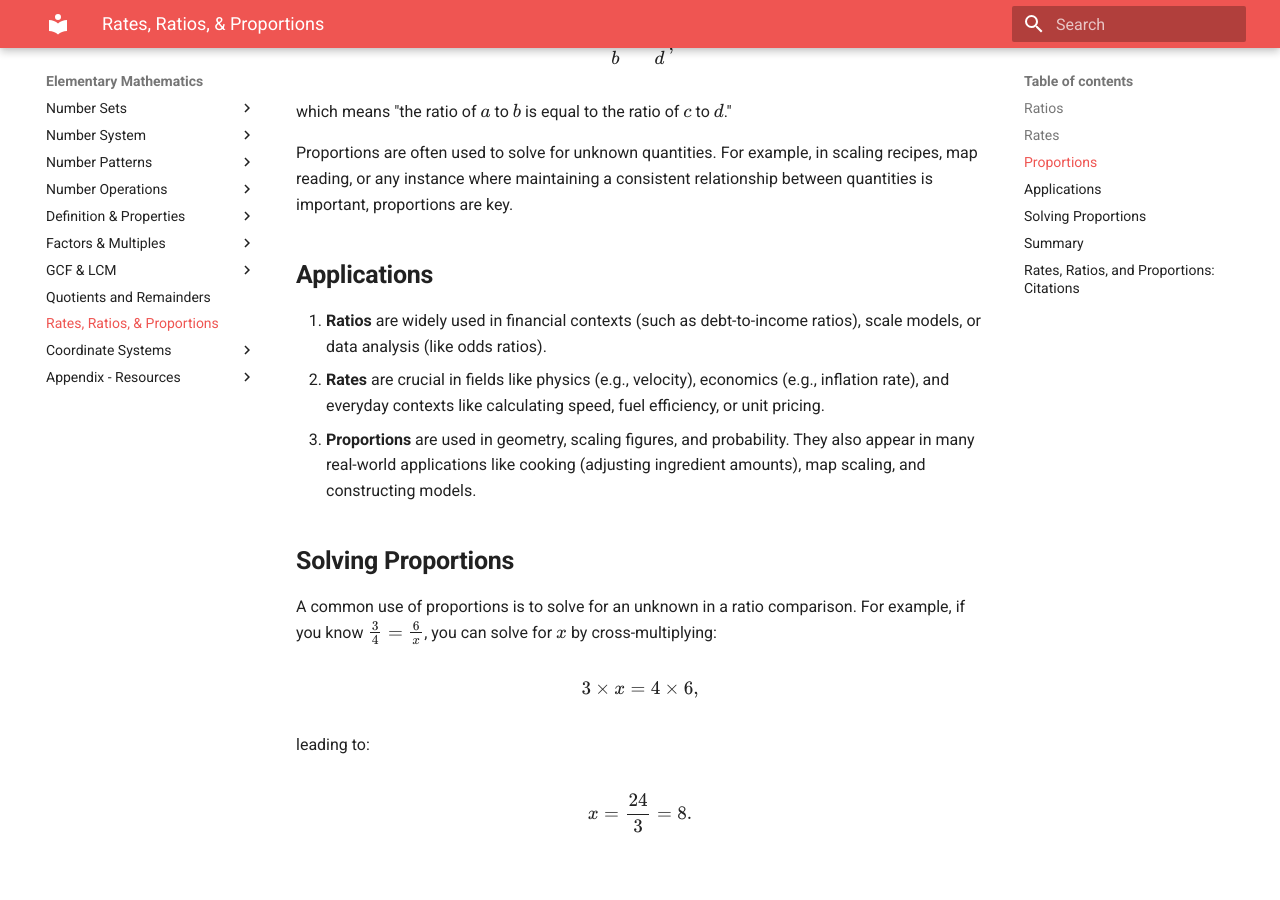
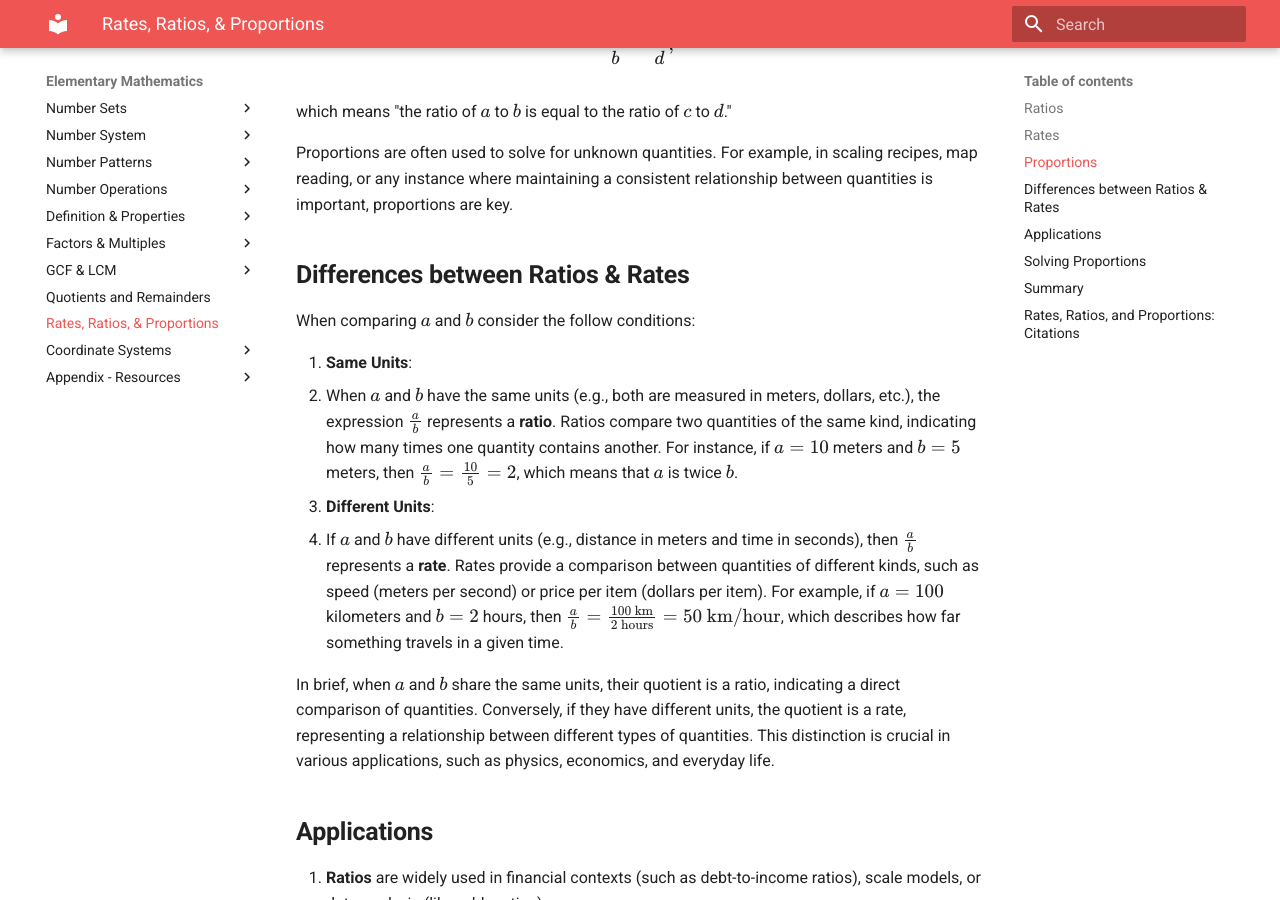
Before and after one commit to baseonballs/mpower-sitedocs, an MkDocs documentation site: the page built from site-docs/mathematics/elem/core-concepts/rates-ratios-proportions/intro.md, in a window 1280 px wide and 900 px high, scrolled down 1081 px. Built offline with MkDocs 1.6.1 and Material for MkDocs 9.7.7, drawn with Linux system fonts in a browser that asks for light colours; formulas are drawn with MathJax 3.

Commit message:
added context to differentiate between rates and ratios.

```diff
--- a/site-docs/mathematics/elem/core-concepts/rates-ratios-proportions/intro.md
+++ b/site-docs/mathematics/elem/core-concepts/rates-ratios-proportions/intro.md
@@ -32,6 +32,19 @@ A **proportion** is an equation that states that two ratios or rates are equal.
 which means "the ratio of \( a \) to \( b \) is equal to the ratio of \( c \) to \( d \)."
 
 Proportions are often used to solve for unknown quantities. For example, in scaling recipes, map reading, or any instance where maintaining a consistent relationship between quantities is important, proportions are key.
+
+## **Differences between Ratios & Rates**
+
+When comparing $a$ and $b$ consider the follow conditions:
+
+1. **Same Units**:
+   - When \( a \) and \( b \) have the same units (e.g., both are measured in meters, dollars, etc.), the expression \( \frac{a}{b} \) represents a **ratio**. Ratios compare two quantities of the same kind, indicating how many times one quantity contains another. For instance, if \( a = 10 \) meters and \( b = 5 \) meters, then \( \frac{a}{b} = \frac{10}{5} = 2 \), which means that \( a \) is twice \( b \).
+
+2. **Different Units**:
+   - If \( a \) and \( b \) have different units (e.g., distance in meters and time in seconds), then \( \frac{a}{b} \) represents a **rate**. Rates provide a comparison between quantities of different kinds, such as speed (meters per second) or price per item (dollars per item). For example, if \( a = 100 \) kilometers and \( b = 2 \) hours, then \( \frac{a}{b} = \frac{100 \text{ km}}{2 \text{ hours}} = 50 \text{ km/hour} \), which describes how far something travels in a given time.
+
+In brief, when \( a \) and \( b \) share the same units, their quotient is a ratio, indicating a direct comparison of quantities. Conversely, if they have different units, the quotient is a rate, representing a relationship between different types of quantities. This distinction is crucial in various applications, such as physics, economics, and everyday life.
+
 
 ## **Applications**
 
```
